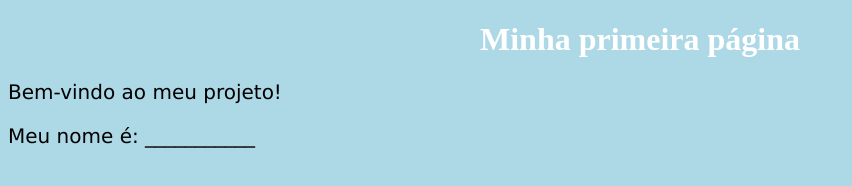
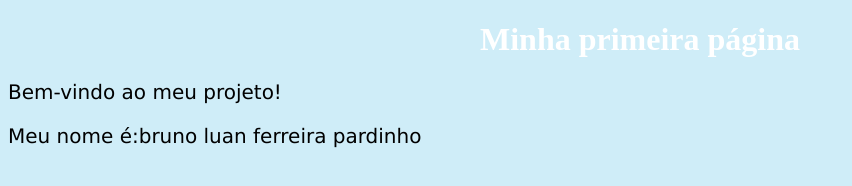
Before and after one commit to reload-Bruno/aula02, a plain HTML site: page index.html in a window 1280 px wide. Shown: the whole page, without its empty margins (0-852 px from the left). Drawn offline with Linux system fonts and the light colour scheme.

Commit message:
Mensagem de commmit

```diff
--- a/css/estilo.css
+++ b/css/estilo.css
@@ -1,5 +1,5 @@
 body {
-  background-color: lightblue;
+  background-color: rgb(207, 237, 248);
 }
 
 h1 {
--- a/index.html
+++ b/index.html
@@ -7,6 +7,6 @@
   <body>
     <h1>Minha primeira página</h1>
     <p>Bem-vindo ao meu projeto!</p>
-		<p>Meu nome é: ___________ </p>
+		<p>Meu nome é:bruno luan ferreira pardinho </p>
   </body>
 </html>
```
